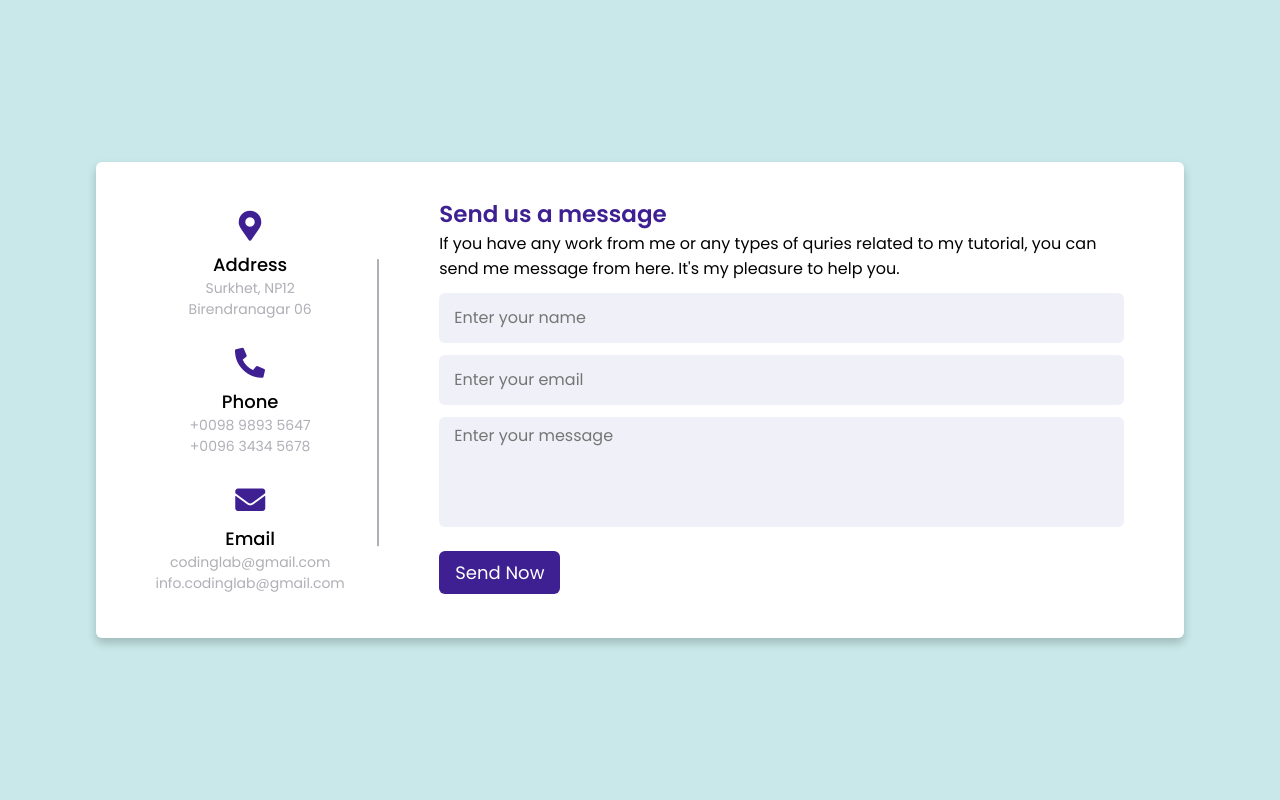
After one commit to Yukta-16/TrustAid-Blockchain-based-charity-system, a PHP site: page /contactus.html in a window 1280 px wide. The commit adds this page. Run offline with PHP 8.4, Linux system fonts and the light colour scheme.

Commit message:
contact page and hovering effect

```diff
--- /dev/null
+++ b/TrustAid/Website/charity-home-html/contactus.css
@@ -0,0 +1,283 @@
+/* Google Font CDN Link */
+@import url('https://fonts.googleapis.com/css2?family=Poppins:wght@200;300;400;500;600;700&display=swap');
+*{
+  margin: 0;
+  padding: 0;
+  box-sizing: border-box;
+  font-family: "Poppins" , sans-serif;
+}
+body{
+  min-height: 100vh;
+  width: 100%;
+  background: #c8e8e9;
+  display: flex;
+  align-items: center;
+  justify-content: center;
+}
+.container{
+  width: 85%;
+  background: #fff;
+  border-radius: 6px;
+  padding: 20px 60px 30px 40px;
+  box-shadow: 0 5px 10px rgba(0, 0, 0, 0.2);
+}
+.container .content{
+  display: flex;
+  align-items: center;
+  justify-content: space-between;
+}
+.container .content .left-side{
+  width: 25%;
+  height: 100%;
+  display: flex;
+  flex-direction: column;
+  align-items: center;
+  justify-content: center;
+  margin-top: 15px;
+  position: relative;
+}
+.content .left-side::before{
+  content: '';
+  position: absolute;
+  height: 70%;
+  width: 2px;
+  right: -15px;
+  top: 50%;
+  transform: translateY(-50%);
+  background: #afafb6;
+}
+.content .left-side .details{
+  margin: 14px;
+  text-align: center;
+}
+.content .left-side .details i{
+  font-size: 30px;
+  color: #3e2093;
+  margin-bottom: 10px;
+}
+.content .left-side .details .topic{
+  font-size: 18px;
+  font-weight: 500;
+}
+.content .left-side .details .text-one,
+.content .left-side .details .text-two{
+  font-size: 14px;
+  color: #afafb6;
+}
+
+
+.container .content .right-side{
+  width: 75%;
+  margin-left: 75px;
+}
+.content .right-side .topic-text{
+  font-size: 23px;
+  font-weight: 600;
+  color: #3e2093;
+}
+.right-side .input-box{
+  height: 50px;
+  width: 100%;
+  margin: 12px 0;
+}
+.right-side .input-box input,
+.right-side .input-box textarea{
+  height: 100%;
+  width: 100%;
+  border: none;
+  outline: none;
+  font-size: 16px;
+  background: #F0F1F8;
+  border-radius: 6px;
+  padding: 0 15px;
+  resize: none;
+}
+.right-side .message-box{
+  min-height: 110px;
+}
+.right-side .input-box textarea{
+  padding-top: 6px;
+}
+.right-side .button{
+  display: inline-block;
+  margin-top: 12px;
+}
+.right-side .button input[type="button"]{
+  color: #fff;
+  font-size: 18px;
+  outline: none;
+  border: none;
+  padding: 8px 16px;
+  border-radius: 6px;
+  background: #3e2093;
+  cursor: pointer;
+  transition: all 0.3s ease;
+}
+.button input[type="button"]:hover{
+  background: #5029bc;
+}
+
+@media (max-width: 950px) {
+  .container{
+    width: 90%;
+    padding: 30px 40px 40px 35px ;
+  }
+  .container .content .right-side{
+   width: 75%;
+   margin-left: 55px;
+}
+}
+@media (max-width: 820px) {
+  .container{
+    margin: 40px 0;
+    height: 100%;
+  }
+  .container .content{
+    flex-direction: column-reverse;
+  }
+ .container .content .left-side{
+   width: 100%;
+   flex-direction: row;
+   margin-top: 40px;
+   justify-content: center;
+   flex-wrap: wrap;
+ }
+ .container .content .left-side::before{
+   display: none;
+ }
+ .container .content .right-side{
+   width: 100%;
+   margin-left: 0;
+ }
+}
+
+
+
+
+
+
+
+
+
+
+
+
+
+
+
+
+
+
+
+
+
+
+
+
+
+
+
+
+
+
+
+
+
+
+
+
+
+
+
+
+
+
+
+
+
+
+
+
+
+
+
+
+
+
+
+
+
+
+
+
+
+
+
+
+
+
+
+
+
+
+
+
+
+
+
+
+
+
+
+
+
+
+
+
+
+
+
+
+
+
+
+
+
+
+
+
+
+
+
+
+
+
+
+
+
+
+
+
+
+
+
+
+
+
+
+
+
+
+
+
+
+
+
+
+
+
+
+
+
+
+/* /// */
--- /dev/null
+++ b/TrustAid/Website/charity-home-html/contactus.html
@@ -0,0 +1,58 @@
+<!DOCTYPE html>
+<!-- Designined by CodingLab | www.youtube.com/codinglabyt -->
+<html lang="en" dir="ltr">
+  <head>
+    <meta charset="UTF-8">
+    <title> Responsive Contact Us Form  | CodingLab </title>
+    <link rel="stylesheet" href="contactus.css">
+
+    <!-- Fontawesome CDN Link -->
+    <link rel="stylesheet" href="https://cdnjs.cloudflare.com/ajax/libs/font-awesome/5.15.2/css/all.min.css"/>
+     <meta name="viewport" content="width=device-width, initial-scale=1.0">
+   </head>
+<body>
+  <div class="container">
+    <div class="content">
+      <div class="left-side">
+        <div class="address details">
+          <i class="fas fa-map-marker-alt"></i>
+          <div class="topic">Address</div>
+          <div class="text-one">Surkhet, NP12</div>
+          <div class="text-two">Birendranagar 06</div>
+        </div>
+        <div class="phone details">
+          <i class="fas fa-phone-alt"></i>
+          <div class="topic">Phone</div>
+          <div class="text-one">+0098 9893 5647</div>
+          <div class="text-two">+0096 3434 5678</div>
+        </div>
+        <div class="email details">
+          <i class="fas fa-envelope"></i>
+          <div class="topic">Email</div>
+          <div class="text-one">codinglab@gmail.com</div>
+          <div class="text-two">info.codinglab@gmail.com</div>
+        </div>
+      </div>
+      <div class="right-side">
+        <div class="topic-text">Send us a message</div>
+        <p>If you have any work from me or any types of quries related to my tutorial, you can send me message from here. It's my pleasure to help you.</p>
+      <form action="#">
+        <div class="input-box">
+          <input type="text" placeholder="Enter your name">
+        </div>
+        <div class="input-box">
+          <input type="text" placeholder="Enter your email">
+        </div>
+        <div class="input-box message-box">
+          <textarea placeholder="Enter your message"></textarea>
+        </div>
+        <div class="button">
+          <input type="button" value="Send Now" >
+        </div>
+      </form>
+    </div>
+    </div>
+  </div>
+
+</body>
+</html>
```
Also changed, not shown: TrustAid/Website/charity-home-html/style.css (+52 -0 lines).
